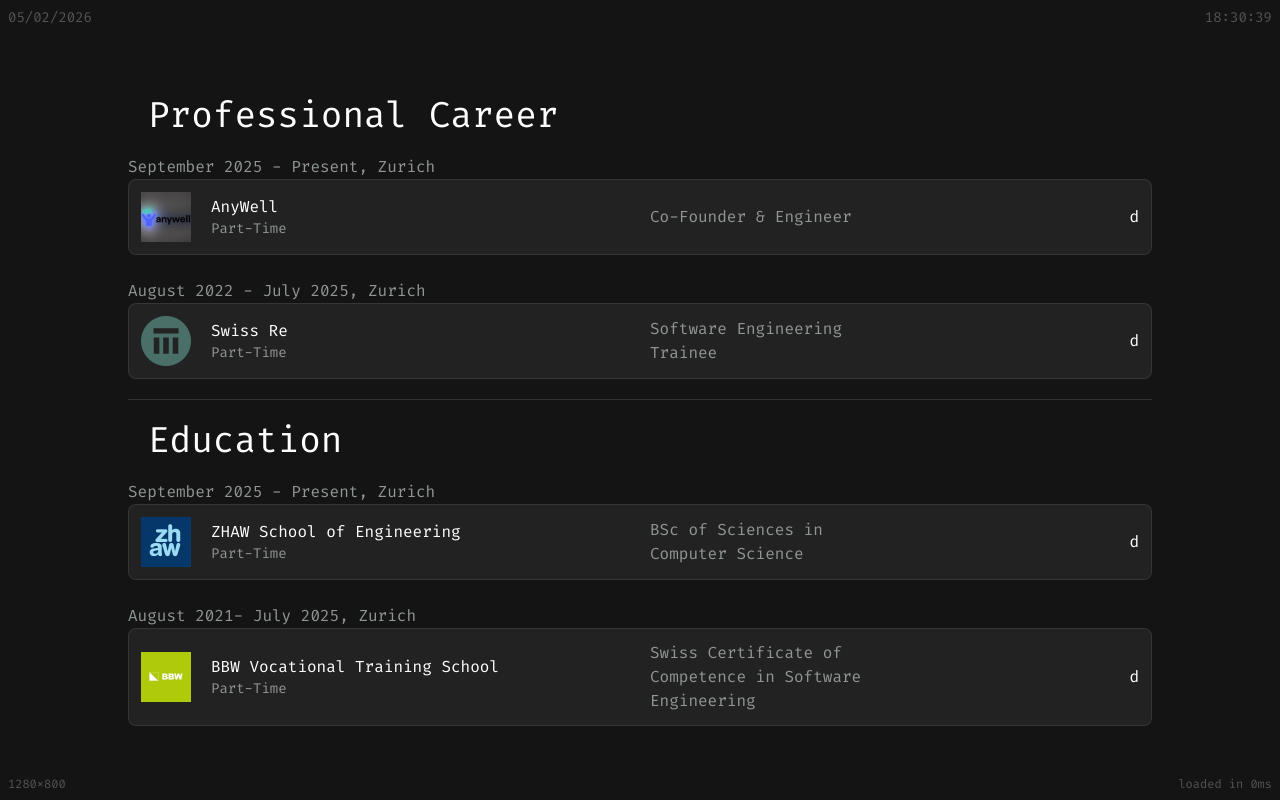
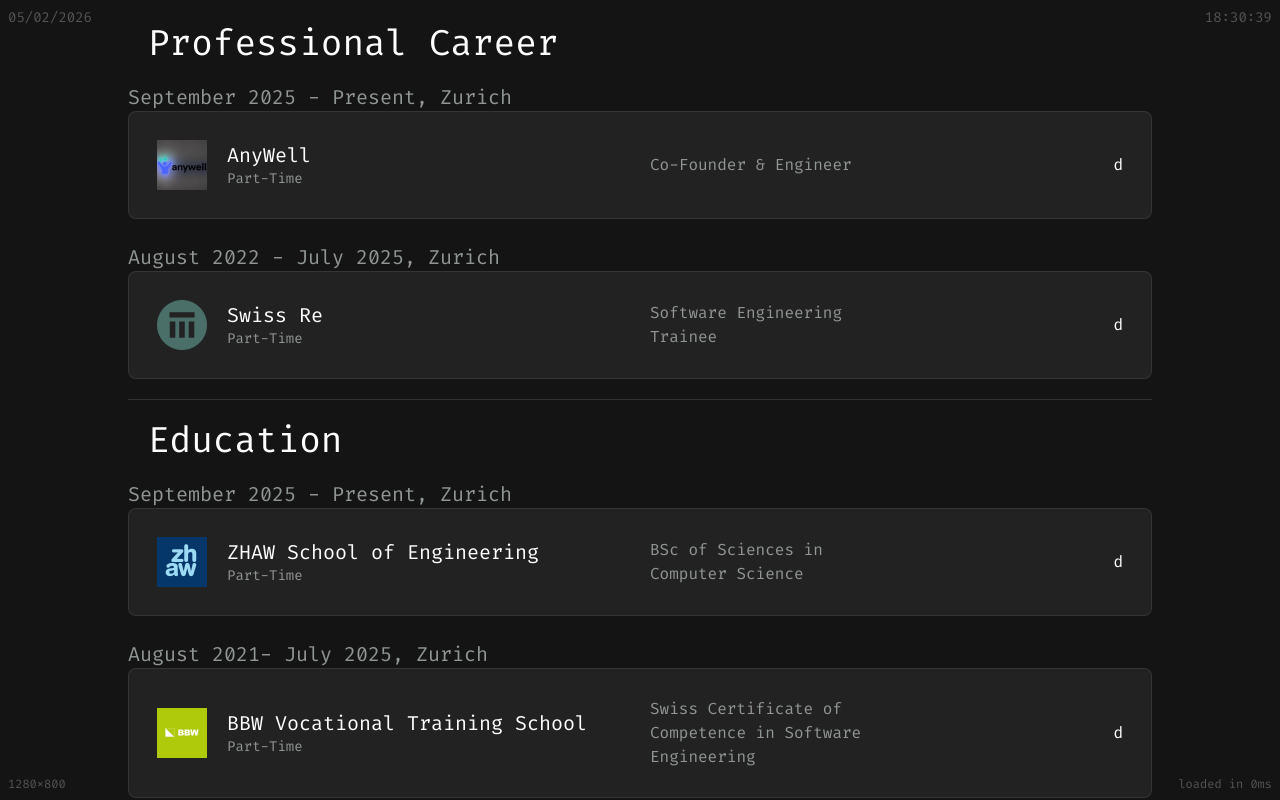
Before and after one commit to chris911e/portfolio-frontend, a React (Vite) app: page /experience in a window 1280 px wide. Built offline with nearby package versions, Linux system fonts and the light colour scheme.

Commit message:
fix: added dynamic classes properly via lookup table

```diff
--- a/src/components/Tabbed/Tabbed.tsx
+++ b/src/components/Tabbed/Tabbed.tsx
@@ -2,9 +2,9 @@
 
 interface TabProps {
     children: ReactNode
-    rounded?: string
-    spacing?: number
-    backgroundColor?: string
+    rounded?: "sm" | "md" | "lg" | "xl" | "full"
+    spacing?: 1 | 2 | 3 | 4 | 5
+    backgroundColor?: "#222222"
 }
 
 export default function Tabbed({
@@ -13,16 +13,36 @@
     spacing = 4,
     backgroundColor = "#222222"
 }: TabProps) {
+    const spacingOptions = {
+        1: "p-1",
+        2: "p-2",
+        3: "p-3",
+        4: "p-4",
+        5: "p-5"
+    }
+
+    const roundedOptions = {
+        "sm": "rounded-sm",
+        "md": "rounded-md",
+        "lg": "rounded-lg",
+        "xl": "rounded-xl",
+        "full": "rounded-full"
+    }
+
+    const backgroundOptions = {
+        "#222222": "bg-[#222222]"
+    }
+
     return(
         <div
-            className={`
-                bg-[${backgroundColor}]
-                rounded-${rounded}
+            className={`]
                 border-[1px]
                 border-gray-300/10
                 hover:border-gray-300/20
                 items-center
-                p-${spacing}
+                ${spacingOptions[spacing]}
+                ${roundedOptions[rounded]}
+                ${backgroundOptions[backgroundColor]}
             `}
         >
             {children}
--- a/src/components/Titles/CustomTitle.tsx
+++ b/src/components/Titles/CustomTitle.tsx
@@ -1,6 +1,6 @@
 interface CustomTitleProps {
     title: string
-    size?: string
+    size?: "sm" | "md" | "lg" | "xl"
     color?: string
 }
 
@@ -9,8 +9,16 @@
     size = "xl",
     color = "#909692"
 }: CustomTitleProps){
+
+    const sizeOptions = {
+        "sm": "text-sm",
+        "md": "text-md",
+        "lg": "text-lg",
+        "xl": "text-xl"
+    }
+
     return(
-        <div className={`text-${size} text-[${color}]`}>
+        <div className={`${sizeOptions[size]} text-[${color}]`}>
             {title}
         </div>
     )
```
